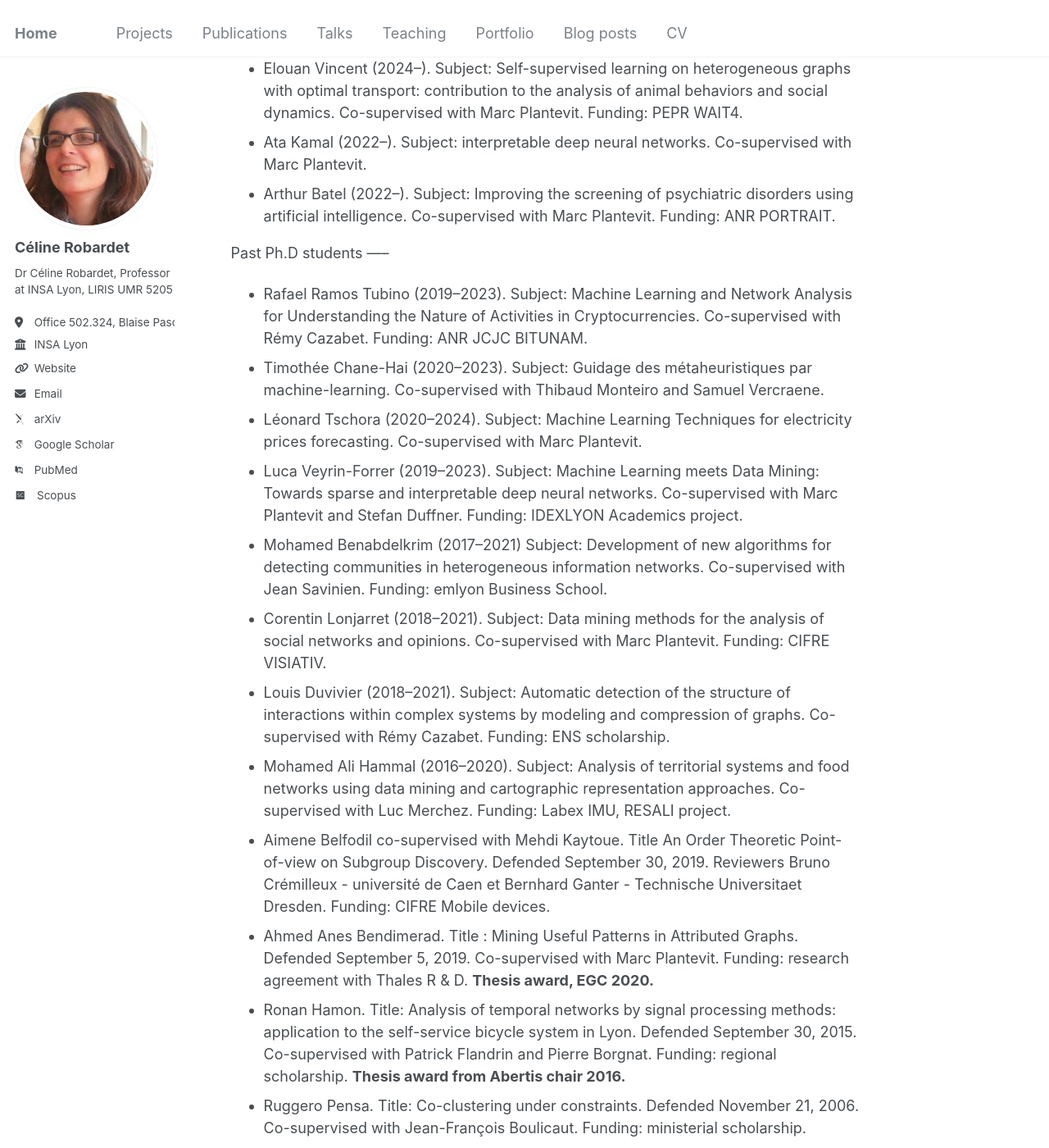
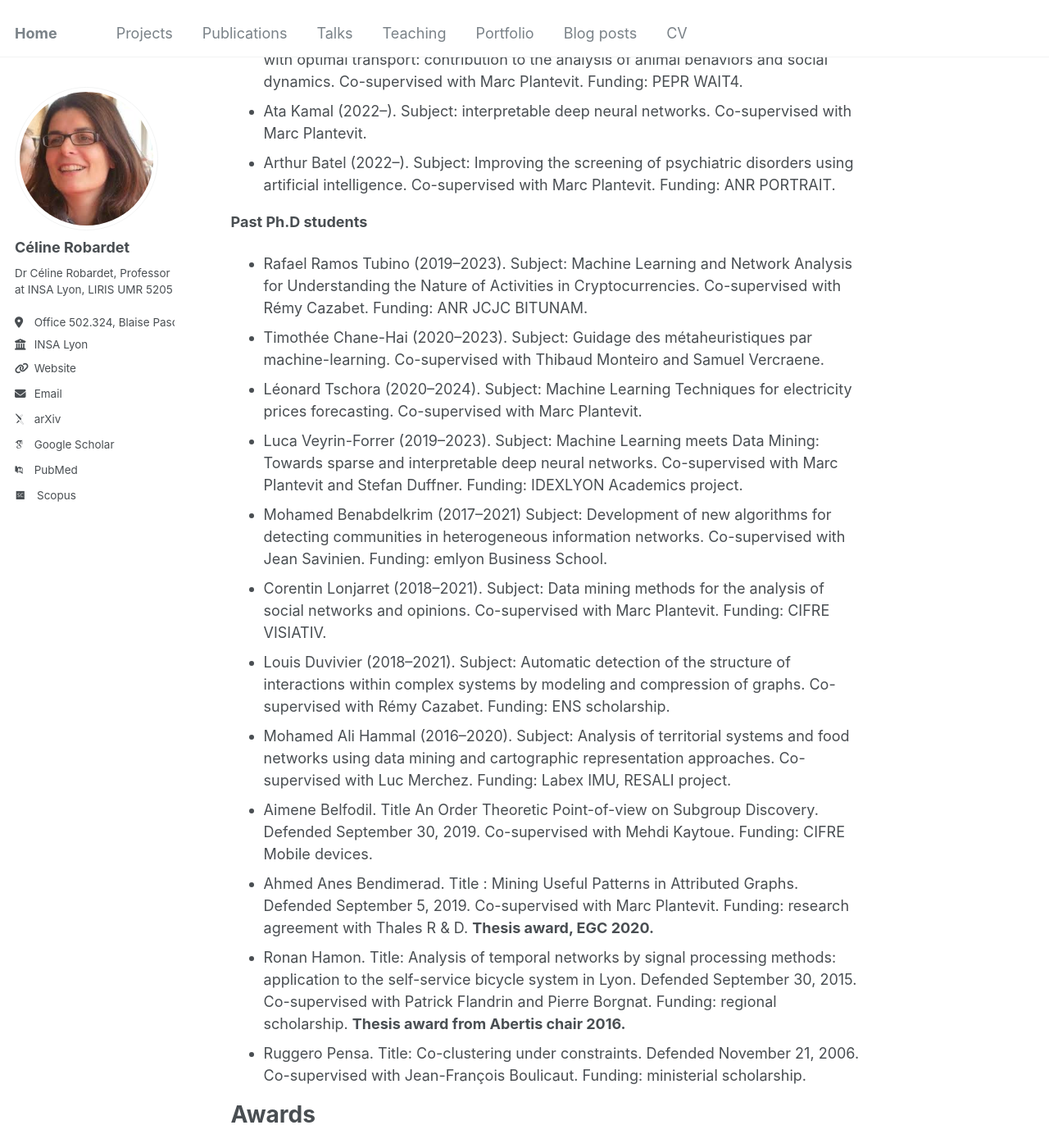
Before and after one commit to crobardet/crobardet.github.io, a Jekyll site: the page built from _pages/about.md, in a window 1280 px wide and 1400 px high, scrolled down 1809 px. Shown: the whole window at 82% size. Built offline with Jekyll 4.4.1, drawn with Linux system fonts in a browser that asks for light colours; some web fonts are replaced.

Commit message:
Update about.md

```diff
--- a/_pages/about.md
+++ b/_pages/about.md
@@ -54,15 +54,14 @@
 Advising
 =====
 
-Doctoral Researchers
------
+**Doctoral Researchers**
+
 * Elouan Vincent (2024--). Subject: Self-supervised learning on heterogeneous graphs with optimal transport: contribution to the analysis of animal behaviors and social dynamics. Co-supervised with Marc Plantevit. Funding: PEPR WAIT4.
 * Ata Kamal (2022--). Subject: interpretable deep neural networks. Co-supervised with Marc Plantevit.
 * Arthur Batel (2022--). Subject: Improving the screening of psychiatric disorders using artificial intelligence. Co-supervised with Marc Plantevit. Funding: ANR PORTRAIT.
 
 
-Past Ph.D students
-  -----
+**Past Ph.D students**
 
 * Rafael Ramos Tubino (2019--2023). Subject: Machine Learning and Network Analysis for Understanding the Nature of Activities in Cryptocurrencies. Co-supervised with Rémy Cazabet. Funding: ANR JCJC BITUNAM.
 * Timothée Chane-Hai (2020--2023). Subject: Guidage des métaheuristiques par machine-learning. Co-supervised with Thibaud Monteiro and Samuel Vercraene.
@@ -72,7 +71,7 @@
 * Corentin Lonjarret (2018--2021). Subject: Data mining methods for the analysis of social networks and opinions. Co-supervised with Marc Plantevit. Funding: CIFRE VISIATIV.
 * Louis Duvivier (2018--2021). Subject: Automatic detection of the structure of interactions within complex systems by modeling and compression of graphs. Co-supervised with Rémy Cazabet. Funding: ENS scholarship.
 * Mohamed Ali Hammal (2016--2020). Subject: Analysis of territorial systems and food networks using data mining and cartographic representation approaches. Co-supervised with Luc Merchez. Funding: Labex IMU, RESALI project.
-* Aimene Belfodil co-supervised with Mehdi Kaytoue. Title An Order Theoretic Point-of-view on Subgroup Discovery. Defended September 30, 2019. Reviewers Bruno Crémilleux - université de Caen et Bernhard Ganter - Technische Universitaet Dresden. Funding: CIFRE Mobile devices.
+* Aimene Belfodil. Title An Order Theoretic Point-of-view on Subgroup Discovery. Defended September 30, 2019. Co-supervised with Mehdi Kaytoue. Funding: CIFRE Mobile devices.
 * Ahmed Anes Bendimerad. Title : Mining Useful Patterns in Attributed Graphs. Defended September 5, 2019. Co-supervised with Marc Plantevit. Funding: research agreement with Thales R & D. <b>Thesis award, EGC 2020.</b>
 * Ronan Hamon. Title: Analysis of temporal networks by signal processing methods: application to the self-service bicycle system in Lyon. Defended September 30, 2015. Co-supervised with Patrick Flandrin and Pierre Borgnat. Funding: regional scholarship. <b>Thesis award from Abertis chair 2016.</b>
 * Ruggero Pensa. Title: Co-clustering under constraints. Defended November 21, 2006. Co-supervised with Jean-François Boulicaut. Funding: ministerial scholarship.
```
